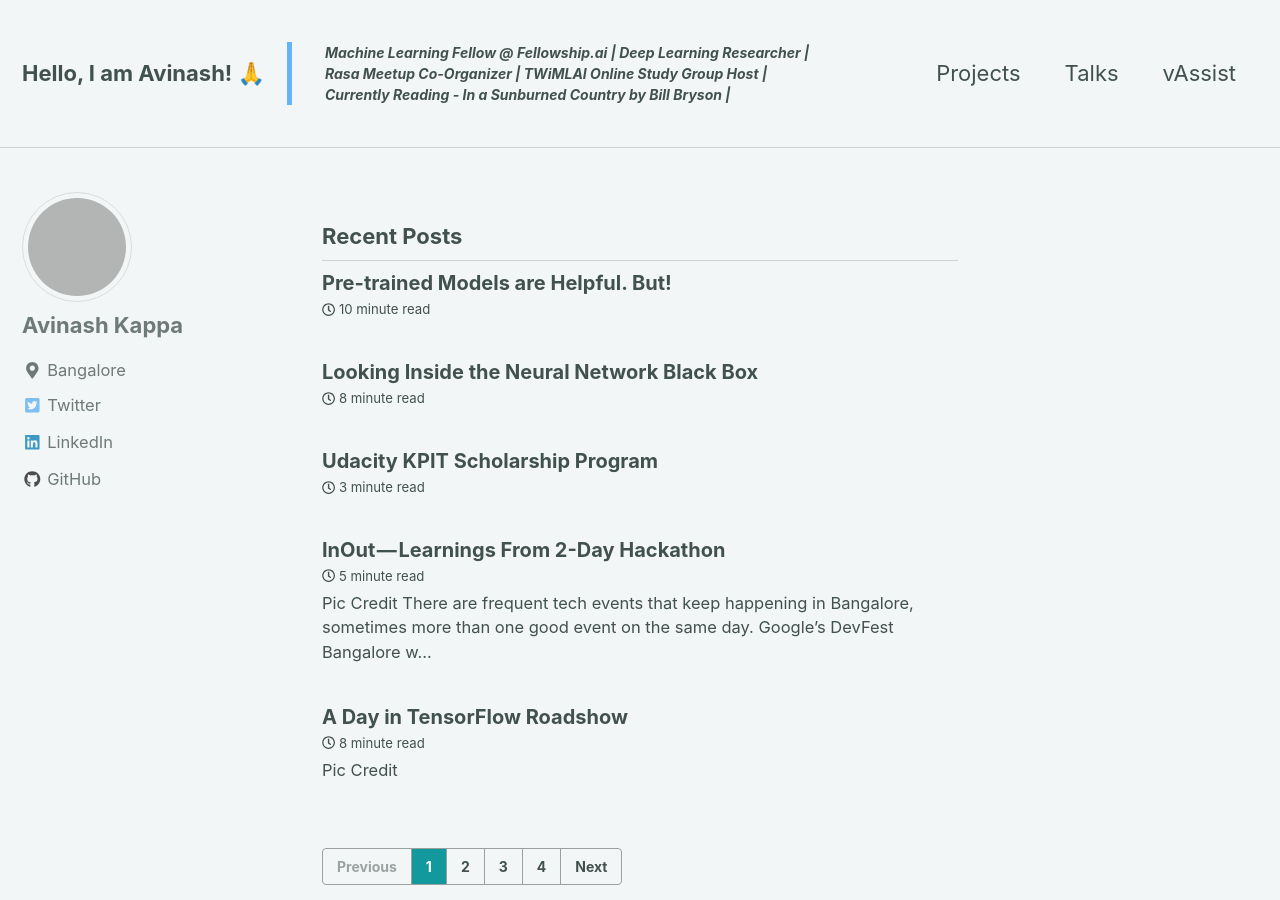
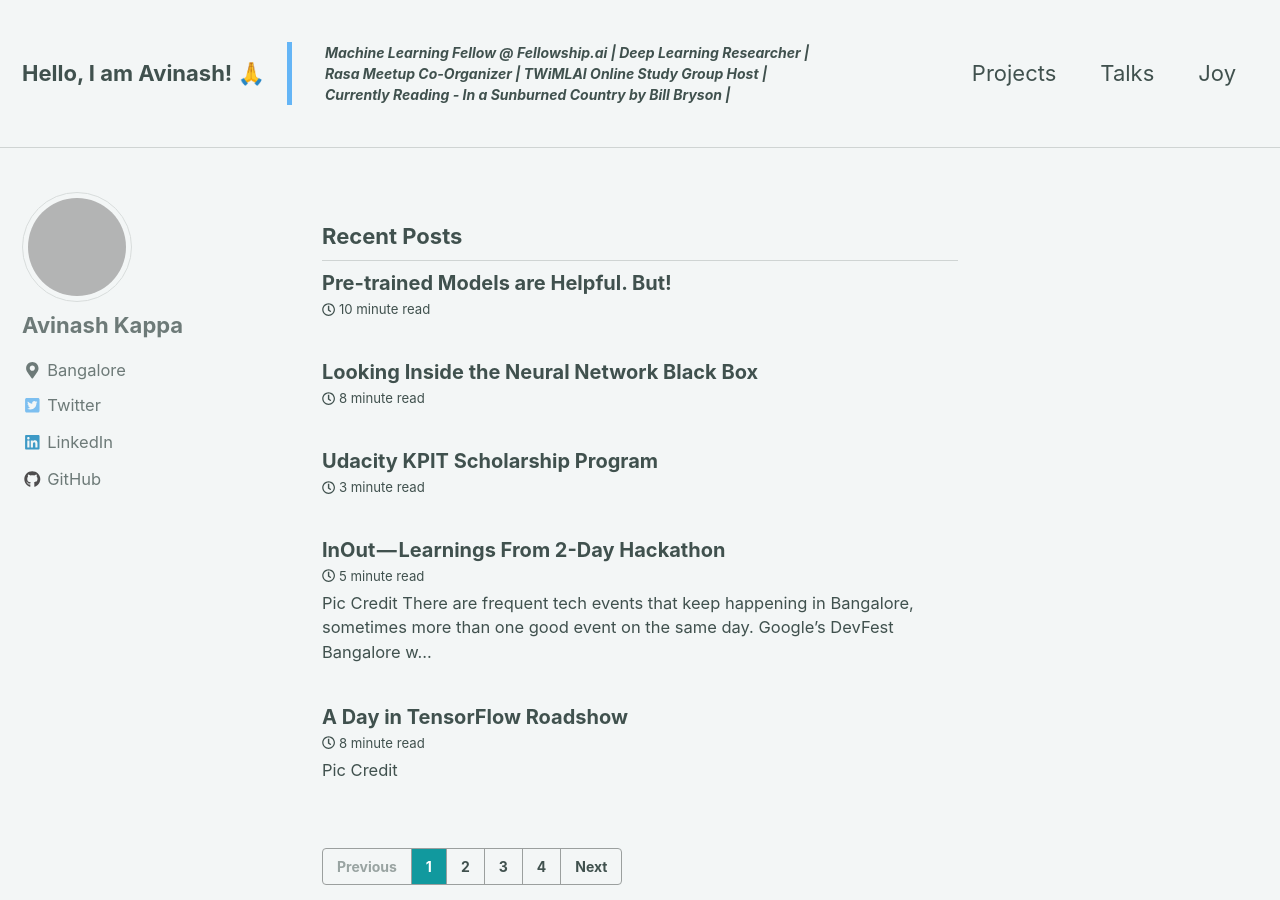
Before and after one commit to theimgclist/theimgclist.github.io, a Jekyll site: the page built from index.html, in a window 1280 px wide and 900 px high. Built offline with Jekyll 4.4.1, drawn with Linux system fonts in a browser that asks for light colours; nearby versions of some CDN libraries; the list of posts is cut into pages by our own code; grey boxes are pictures that could not be loaded.

Commit message:
Change vAssist to Joy in tabs

```diff
--- a/_data/navigation.yml
+++ b/_data/navigation.yml
@@ -4,8 +4,8 @@ main:
     url: /projects/
   - title: "Talks"
     url: /talks/
-  - title: "vAssist"
-    url: /vAssist/
+  - title: "Joy"
+    url: /product/
   # - title: "About"
   #   url: https://mmistakes.github.io/minimal-mistakes/about/
   # - title: "Sample Posts"
```
